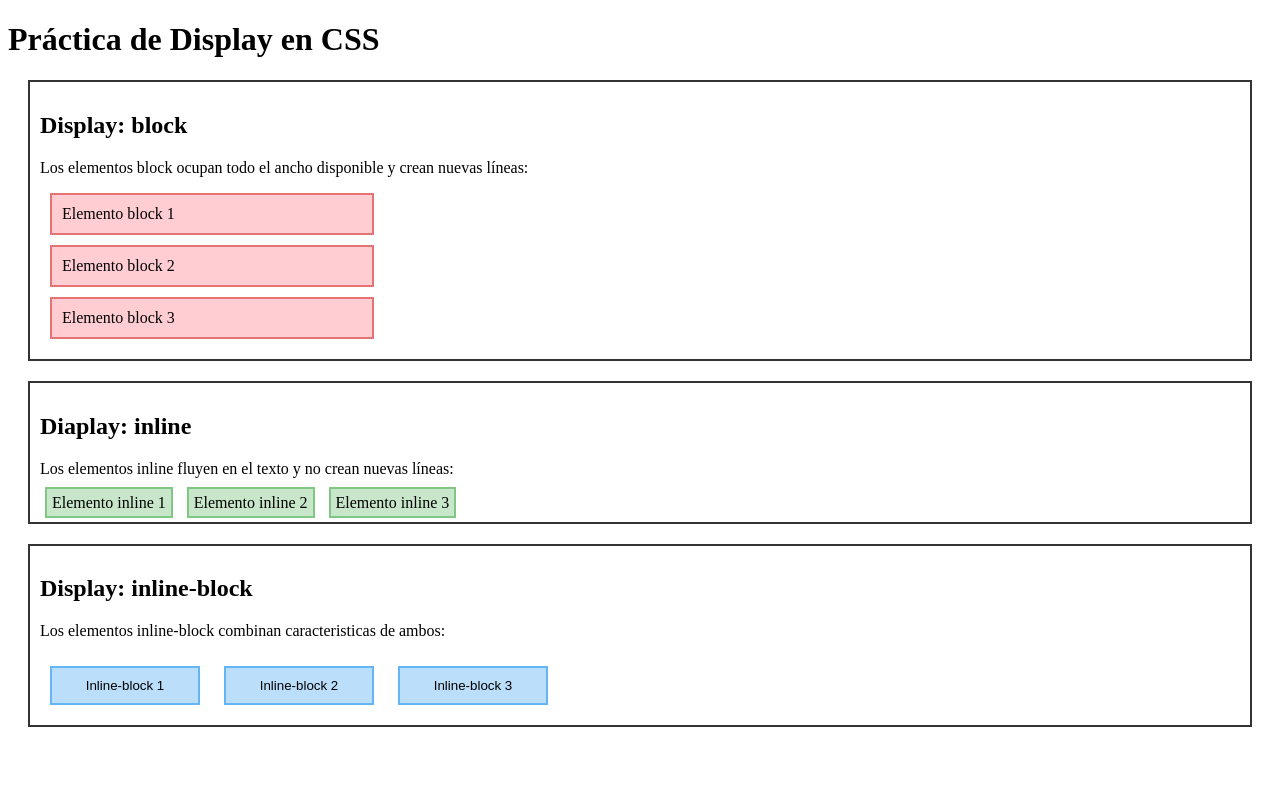
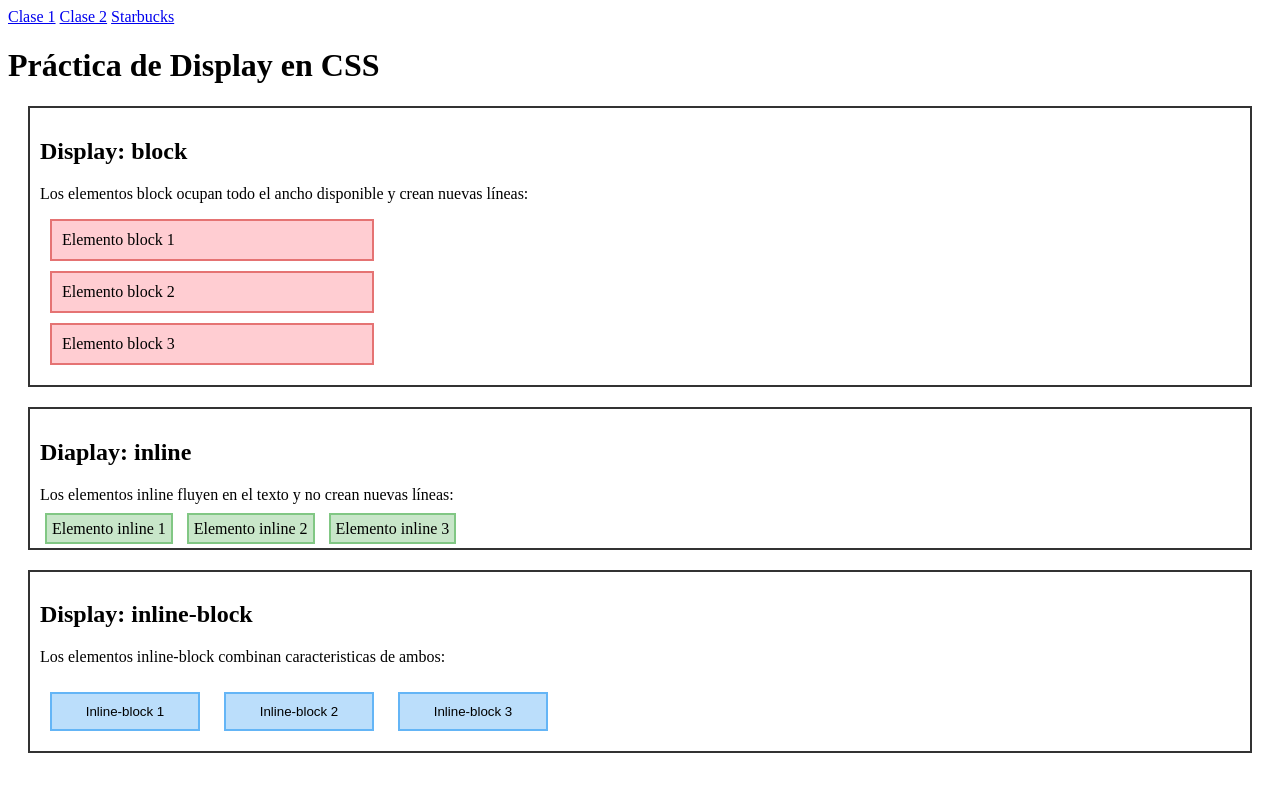
Before and after one commit to AraCM06/Modulo-2, a plain HTML site: page index.html in a window 1280 px wide. Drawn offline with Linux system fonts and the light colour scheme.

Commit message:
Agregar una sección nav para poder navegar entre practicas

```diff
--- a/index.html
+++ b/index.html
@@ -6,7 +6,13 @@
     <title>Práctica de Display</title>
     <link rel="stylesheet" href="./css/style.css">
 </head>
+
 <body>
+    <nav>
+        <a href="index.html">Clase 1</a>
+        <a href="clase-2-model-box.html">Clase 2</a>
+        <a href="starbucks.html">Starbucks</a>
+    </nav>
     <h1>Práctica de Display en CSS</h1>
 
     <div class="contenedor">
```
Also changed, not shown: clase-2-model-box.html (+5 -0 lines), starbucks.html (+5 -0 lines).
